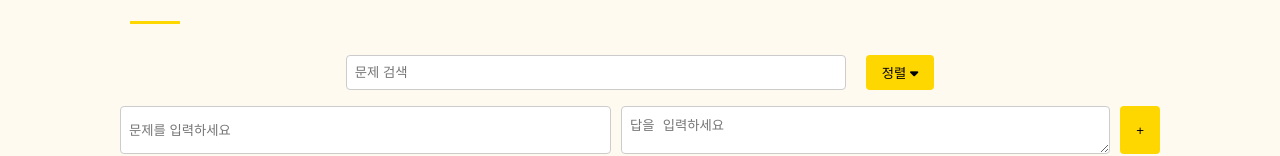
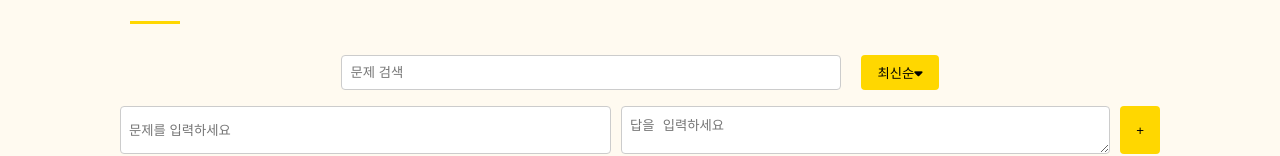
Before and after one commit to hamlsy/Moon-Spoon, a Vue app in the folder vue-cli/: page /workBookDetail in a window 1280 px wide. Shown: the part 172-328 px from the top of the page. Built offline with nearby package versions, Linux system fonts and the light colour scheme.

Commit message:
#9 feat: 정렬 텍스트 구현

```diff
--- a/vue-cli/src/components/WorkBookDetail.vue
+++ b/vue-cli/src/components/WorkBookDetail.vue
@@ -24,7 +24,7 @@
       <div class="search-sort-container">
         <input v-model="searchQuery" placeholder="문제 검색" @input="filterQuestions" />
         <div class="sort-dropdown">
-          <button @click="toggleSortDropdown">정렬 <i class="fas fa-caret-down"></i></button>
+          <button @click="toggleSortDropdown">{{ sortValue }}<i class="fas fa-caret-down"></i></button>
           <div v-if="showSortDropdown" class="dropdown-content">
             <a href="#" @click="sortQuestions('newest')">최신순</a>
             <a href="#" @click="sortQuestions('oldest')">오래된순</a>
@@ -153,7 +153,8 @@ export default {
       searchQuery: '',
       filteredQuestions: [],
       showSortDropdown: false,
-      sortOrder: 'newest'
+      sortOrder: 'newest',
+      sortValue: '최신순'
     }
   },
   methods: {
@@ -224,15 +225,19 @@ export default {
       this.sortOrder = order;
       switch(order) {
         case 'newest':
+          this.sortValue = "최신순";
           this.filteredQuestions.sort((a, b) => b.id - a.id);
           break;
         case 'oldest':
+          this.sortValue = "오래된순";
           this.filteredQuestions.sort((a, b) => a.id - b.id);
           break;
         case 'correctRateAsc':
+          this.sortValue = "정답률 낮은 순";
           this.filteredQuestions.sort((a, b) => a.correctRate - b.correctRate);
           break;
         case 'correctRateDesc':
+          this.sortValue = "정답률 높은 순";
           this.filteredQuestions.sort((a, b) => b.correctRate - a.correctRate);
           break;
       }
```
